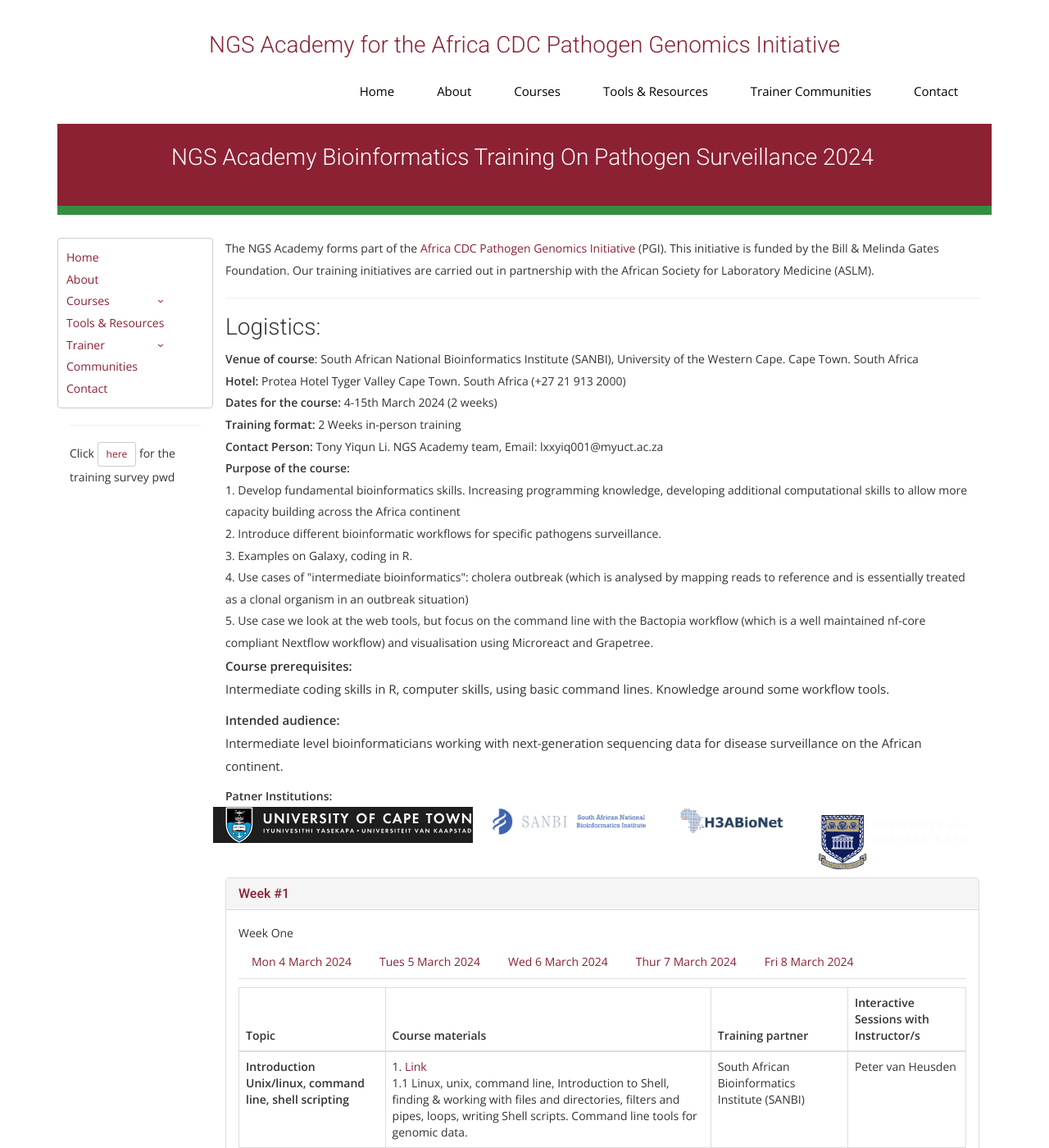
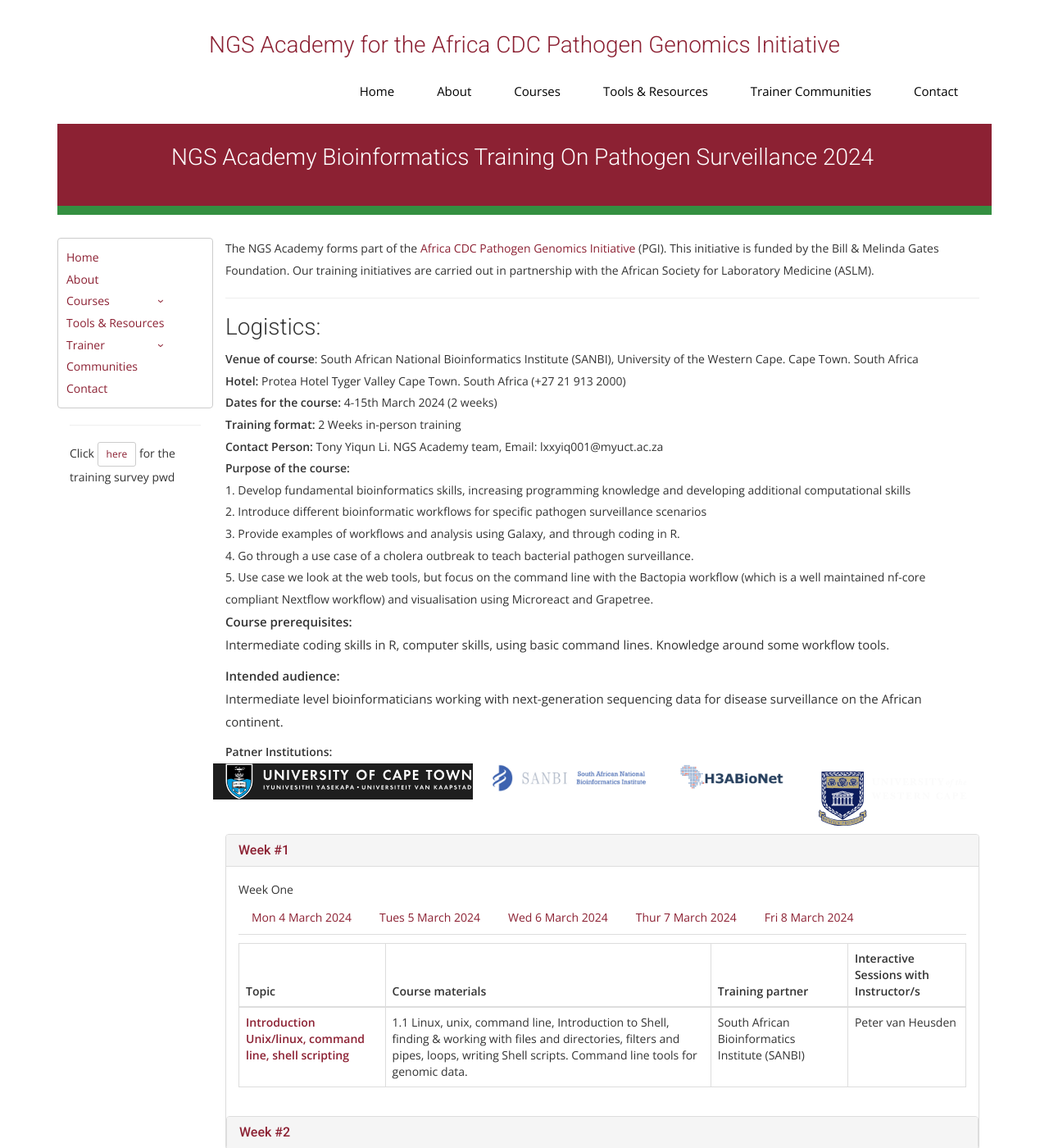
Before and after one commit to uct-cbio/ngs-academy, a Jekyll site: the page built from _posts/2024-02-09-NGS-Academy-Bioinformatics-Training-on-Pathogen-Surveillance.md, in a window 1280 px wide and 1400 px high. Shown: the whole window at 82% size. Built offline with Jekyll 4.4.1, drawn with Linux system fonts in a browser that asks for light colours; nearby versions of some CDN libraries; some web fonts are replaced; comment, search, counter and statistics services are not loaded.

Commit message:
added missing links by Peter

```diff
--- a/_posts/2024-02-09-NGS-Academy-Bioinformatics-Training-on-Pathogen-Surveillance.md
+++ b/_posts/2024-02-09-NGS-Academy-Bioinformatics-Training-on-Pathogen-Surveillance.md
@@ -3,10 +3,10 @@
 title:  "NGS Academy Bioinformatics Training on Pathogen Surveillance 2024"
 posted_date: 2024-02-09
 permalink: /:year/:title
-link: 2024/NGS-Academy-Bioinformatics-Training-on-Pathogen-Surveillance/
-category: upcoming
+link: 2024/NGS-Academy-Bioinformatics-Training-on-Pathogen-Surveillance
+category: past-course
 training_provider: "NGS Academy, SANBI, AFRICA CDC"
-course_overview : The aim of this program is to provide virtual training for personnel at African institutions involved in SARS-CoV-2 sequencing for surveillance. It is primarily aimed at staff who will be preparing samples, doing the sequencing, and running basic data analysis. The content has been divided into modules, some of which are independent, while others form recommended prerequisites for the next module. The content provides theoretical knowledge on the steps required for the workflow from sample selection to analysis, to prepare participants for more practical laboratory training when this is feasible. Virtual sessions generally include videos or live online presentations followed by live Q&A sessions with trainers. Where relevant, participants complete practical exercises and submit assignments
+course_overview : The aim of this program was to provide a virtual training for personnel at African institutions involved in SARS-CoV-2 sequencing for surveillance. It was primarily aimed at staff who were preparing samples, doing the sequencing, and running basic data analysis. The content was divided into modules, some of which were independent, while others form recommended prerequisites for the next module. The content provided theoretical knowledge on the steps required for the workflow from sample selection to analysis, to prepare participants for more practical laboratory training when this is feasible. Virtual sessions generally included videos or live online presentations followed by live Q&A sessions with trainers. Where relevant, participants completed practical exercises and submitted assignments
 start_date: 2024-03-04
 end_date: 2024-03-15
 ---
@@ -32,10 +32,10 @@
  <b>Purpose of the course:</b>
 
  <ul>
-  <li>1. Develop fundamental bioinformatics skills. Increasing programming knowledge, developing additional computational skills to allow more capacity building across the  Africa continent</li>
-  <li>2. Introduce different bioinformatic workflows for specific pathogens surveillance.</li>
-  <li>3. Examples on Galaxy, coding in R.</li>
-    <li>4. Use cases of "intermediate bioinformatics": cholera outbreak (which is analysed by mapping reads to reference and is essentially  treated as a clonal organism in an outbreak situation) </li>
+  <li>1. Develop fundamental bioinformatics skills, increasing programming knowledge and developing additional computational skills</li>
+  <li>2. Introduce different bioinformatic workflows for specific pathogen surveillance scenarios</li>
+  <li>3. Provide examples of workflows and analysis using Galaxy, and through coding in R.</li>
+    <li>4. Go through a use case of a cholera outbreak to teach bacterial pathogen surveillance. </li>
   <li>5. Use case we look at the web tools, but focus on the command line with the Bactopia workflow (which is a well maintained nf-core compliant Nextflow workflow) and visualisation using Microreact and Grapetree.</li>
 
 </ul>
@@ -104,13 +104,13 @@
   </thead>
   <tbody>
     <tr>
-      <th scope="row">Introduction Unix/linux, command line, shell scripting
+      <th scope="row"><a href="https://pathogen-genomics-march-2024.sanbi.ac.za/modules/unix-linux-introduction/intro-to-cli/" target="_blank">Introduction Unix/linux, command line, shell scripting</a>
      </th>
       <td>    <ul>
       <li><b>
       </b></li>
 <ol>
-  <li>1. <a href="#" target="_blank">Link</a>  </li>
+  <li> </li>
  <li>1.1 Linux, unix, command line, Introduction to Shell, finding & working with files and directories, filters and pipes, loops, writing Shell scripts. Command line tools for genomic data.</li>
 
 
@@ -148,13 +148,13 @@
   <tbody>
 
    <tr>
-      <th scope="row">Introduction Unix/linux, command line, shell scripting cont...
+      <th scope="row"><a href="https://pathogen-genomics-march-2024.sanbi.ac.za/modules/unix-linux-introduction/intro-to-cli/" target="_blank">Introduction Unix/linux, command line, shell scripting cont...</a>
      </th>
       <td>    <ul>
       <li><b>
       </b></li>
 <ol>
-  <li>2. <a href="#" target="_blank">Link</a>  </li>
+  <li> </li>
  <li>2.1 Linux, unix, command line, Introduction to Shell, finding & working with files and directories, filters and pipes, loops, writing Shell scripts. Command line tools for genomic data.</li>
 
 
@@ -192,14 +192,16 @@
   <tbody>
 
    <tr>
-      <th scope="row">Package management with Conda
+      <th scope="row">
+      <a href="https://pathogen-genomics-march-2024.sanbi.ac.za/modules/package-management-conda/package-management-conda/" target="_blank">Package management with Conda</a>
      </th>
       <td>    <ul>
       <li><b>
       </b></li>
 <ol>
-  <li>3. <a href="#" target="_blank">Link</a>  </li>
- <li>3.1 Coding fundamentals in Conda,, repeating actions with loops, command-line programs</li>
+  <li> <a href="#" target="_blank"></a>  </li>
+   <li>3.1.a <a href="{{ site.url }}uploads/Introduction_to_conda_3_24.pdf" target="_blank">Introduction to Conda</a></li>
+ <li>3.2 Coding fundamentals in Conda,, repeating actions with loops, command-line programs</li>
 
 
 
@@ -234,14 +236,19 @@
   <tbody>
 
    <tr>
-      <th scope="row">Containers
+      <th scope="row">
+         <a href="https://pathogen-genomics-march-2024.sanbi.ac.za/modules/containers/containers/" target="_blank">Containers</a>
      </th>
       <td>    <ul>
       <li><b>
       </b></li>
 <ol>
-  <li>4. <a href="#" target="_blank">Link</a>  </li>
- <li>4.1 Containers workflow, theory, coding</li>
+  <li> <a href="#" target="_blank"></a>  </li>
+  <li>4.1.a <a href="{{ site.url }}uploads/Introduction_to_containerisation_3_24.pdf" target="_blank">Introduction to containerisation</a></li>
+  <li>4.1.b <a href="{{ site.url }}uploads/docker_exercise_3_24.pdf" target="_blank">Docker exercise</a></li>
+   <li>4.1.c <a href="{{ site.url }}uploads/sequences.fasta" target="_blank">Sequences.fasta</a></li>
+    <li>4.1.d <a href="{{ site.url }}uploads/primers.fasta" target="_blank">primers.fasta</a></li>
+ <li>4.2 Containers workflow, theory, coding</li>
 
 
 
@@ -274,13 +281,13 @@
   </thead>
   <tbody>
    <tr>
-      <th scope="row"> Nextflow workflows
+      <th scope="row"><a href="https://pathogen-genomics-march-2024.sanbi.ac.za/modules/nextflow/nextflow/" target="_blank">Nextflow workflows</a>
      </th>
       <td>    <ul>
       <li><b>
       </b></li>
 <ol>
-  <li>5. <a href="#" target="_blank">Link</a></li>
+  <li></li>
  <li>5.1 Nextflow theory, coding</li>
 
 
@@ -354,13 +361,13 @@
   </thead>
   <tbody>
  <tr>
-      <th scope="row"> R programming
+      <th scope="row"> <a href="https://pathogen-genomics-march-2024.sanbi.ac.za/modules/r-programming/r-programming/" target="_blank">R programming</a>
      </th>
       <td>    <ul>
       <li><b>
       </b></li>
 <ol>
-  <li>6. <a href="#" target="_blank">Link</a></li>
+  <li></li>
  <li>6.1 Introduction R and RStudio IDE, creating functions, R basics analysing multiple datasets R, factors and data frames, dplyr, data visualisation with ggplot2, best practices, producing reports, reading and writing CSV files, loops in R</li>
 
 
@@ -397,13 +404,13 @@
   </thead>
   <tbody>
  <tr>
-      <th scope="row"> R programming cont...
+      <th scope="row"> <a href="https://pathogen-genomics-march-2024.sanbi.ac.za/modules/r-programming/r-programming/" target="_blank">R programming cont...</a>
      </th>
       <td>    <ul>
       <li><b>
       </b></li>
 <ol>
-  <li>7. <a href="#" target="_blank">Link</a></li>
+  <li></li>
  <li>7.1 Introduction R and RStudio IDE, creating functions, R basics analysing multiple datasets R, factors and data frames, dplyr, data visualisation with ggplot2, best practices, producing reports, reading and writing CSV files, loops in R</li>
 
 
@@ -438,13 +445,13 @@
   </thead>
   <tbody>
     <tr>
-      <th scope="row"> Galaxy introduction
+      <th scope="row"><a href="https://pathogen-genomics-march-2024.sanbi.ac.za/modules/galaxy-introduction/galaxy_topic_1/" target="_blank">Galaxy Introduction</a>
      </th>
       <td>    <ul>
       <li><b>
       </b></li>
 <ol>
-  <li>8. <a href="#" target="_blank">Link</a></li>
+  <li></li>
  <li>8.1 Introduction R and RStudio IDE, creating functions, R basics analysing multiple datasets R, factors and data frames, dplyr, data visualisation with ggplot2, best practices, producing reports, reading and writing CSV files, loops in R</li>
 
 
@@ -479,13 +486,13 @@
   </thead>
   <tbody>
      <tr>
-      <th scope="row"> Cholera case study
+      <th scope="row"> <a href="https://pathogen-genomics-march-2024.sanbi.ac.za/modules/cholera-case-study/cholera-case-study/" target="_blank">Cholera case study</a>
      </th>
       <td>    <ul>
       <li><b>
       </b></li>
 <ol>
-  <li>9. <a href="#" target="_blank">Link</a></li>
+  <li></li>
  <li>9.1 Cholera examples</li>
 
 
@@ -519,13 +526,14 @@
   </thead>
   <tbody>
  <tr>
-      <th scope="row"> Cholera case study cont...
+      <th scope="row"> <a href="https://pathogen-genomics-march-2024.sanbi.ac.za/modules/cholera-case-study/cholera-case-study/" target="_blank">Cholera case study ...</a> <br>
+       <a href="https://pathogen-genomics-march-2024.sanbi.ac.za/modules/additional/homework/" target="_blank">Additional work</a>
      </th>
       <td>    <ul>
       <li><b>
       </b></li>
 <ol>
-  <li>10. <a href="#" target="_blank">Link</a></li>
+  <li></li>
  <li>10.1 Cholera examples cont...</li>
 
 
```
